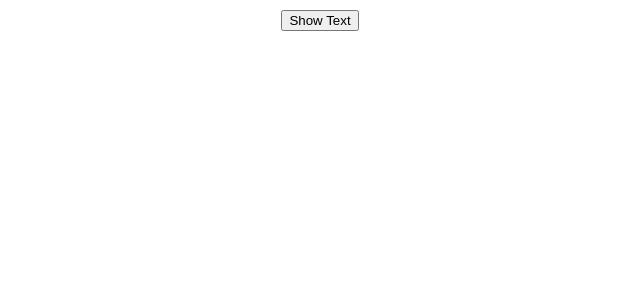
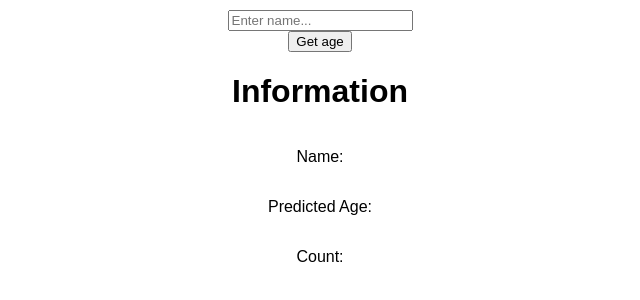
Before and after one commit to ihor-vip/react18-firebase, a React (Create React App) app: page / in a window 1280 px wide. Shown: the top 300 px of the page, without its empty margins (320-960 px from the left). Built offline with nearby package versions, Linux system fonts and the light colour scheme.

Commit message:
Nullish Operator | Fetch API Data

```diff
--- a/package.json
+++ b/package.json
@@ -6,6 +6,7 @@
     "@testing-library/jest-dom": "^5.16.4",
     "@testing-library/react": "^13.3.0",
     "@testing-library/user-event": "^13.5.0",
+    "axios": "^0.27.2",
     "react": "^18.2.0",
     "react-dom": "^18.2.0",
     "react-scripts": "5.0.1",
--- a/src/App.css
+++ b/src/App.css
@@ -35,7 +35,6 @@ body {
   height: 50px;
   display: flex;
   margin: 15px;
-  display: flex;
   align-items: center;
   justify-content: center;
 }
--- a/src/App.js
+++ b/src/App.js
@@ -1,21 +1,34 @@
 import "./App.css";
-import { useState } from "react";
-import { Text } from "./Text";
+import Axios from "axios";
+import { useEffect, useState } from "react";
 
 function App() {
-    const [showText, setShowText] = useState(false);
+    const [name, setName] = useState("");
+    const [predictedAge, setPredictedAge] = useState(null);
+
+    const fetchData = () => {
+        Axios.get(`https://api.agify.io/?name=${name}`).then(
+            (res) => {
+                setPredictedAge(res.data);
+            }
+        );
+    };
 
     return (
         <div className="App">
-            <button
-                onClick={() => {
-                    setShowText(!showText);
+                <input placeholder="Enter name..."
+                       onChange={(event) => {
+                       setName(event.target.value)
                 }}
-            >
-                Show Text
-            </button>
+                    />
+                <button onClick={fetchData}> Get age</button>
 
-            {showText && <Text />}
+                    <h1>Information</h1>
+
+                    <p>Name: {predictedAge?.name}</p>
+                    <p>Predicted Age: {predictedAge?.age}</p>
+                    <p>Count: {predictedAge?.count}</p>
+
         </div>
     );
 }
--- a/src/Text.js
+++ /dev/null
@@ -1,26 +0,0 @@
-import React from "react";
-import { useState, useEffect } from "react";
-
-export const Text = () => {
-    const [text, setText] = useState("");
-
-    useEffect(() => {
-        console.log("COMPONENT MOUNTED");
-
-        return () => {
-            console.log("COMPONENT UNMOUNTED");
-        };
-    }, []);
-
-    return (
-        <div>
-            <input
-                onChange={(event) => {
-                    setText(event.target.value);
-                }}
-            />
-
-            <h1> {text}</h1>
-        </div>
-    );
-};
--- a/src/index.js
+++ b/src/index.js
@@ -3,8 +3,4 @@ import ReactDOM from "react-dom/client";
 import App from "./App";
 
 const root = ReactDOM.createRoot(document.getElementById("root"));
-root.render(
-    <React.StrictMode>
-        <App />
-    </React.StrictMode>
-);
+root.render(<App />);
```
